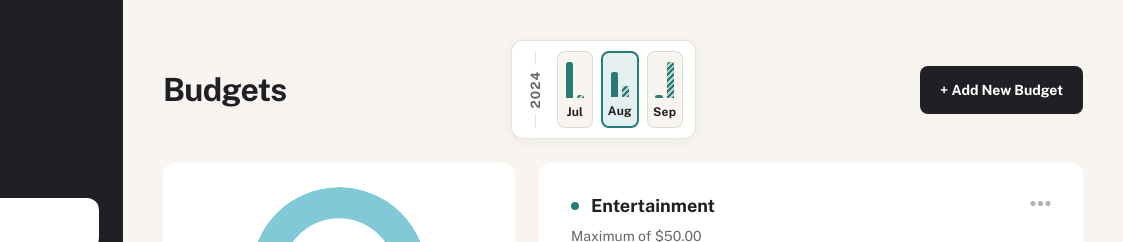
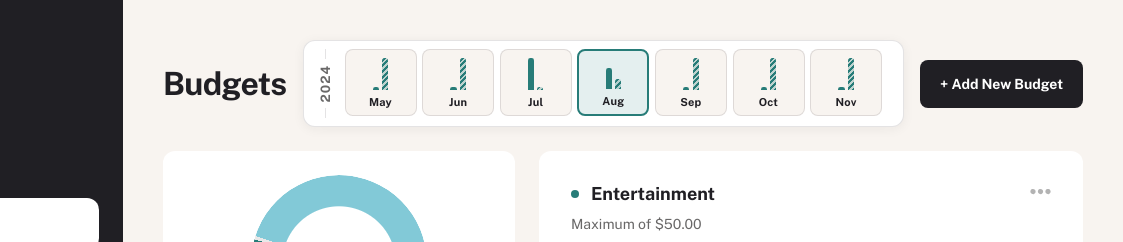
Before and after one commit to dextervorbe/personal-finance-app, a plain HTML site: page starter-code/budgets.html in a window 1280 px wide. Shown: the top 242 px of the page, 157-1280 px from the left. Drawn offline with nearby package versions, Linux system fonts and the light colour scheme.

Commit message:
Added more months to new UI

```diff
--- a/starter-code/budgets.html
+++ b/starter-code/budgets.html
@@ -103,23 +103,51 @@
               <span class="budgets-month-nav__year" id="budget-month-year"></span>
               <span class="budgets-month-nav__year-rule"></span>
             </div>
-            <div class="budgets-month-nav__strip" role="group" aria-label="Budget month">
-              <button type="button" class="budgets-month-card" id="budget-month-prev">
-                <span class="budgets-month-card__chart">
+            <div class="budgets-month-nav__strip" id="budget-month-strip" role="group" aria-label="Budget month, three months before and after the selected month">
+              <button type="button" class="budgets-month-card">
+                <span class="budgets-month-card__chart" aria-hidden="true">
                   <span class="budgets-month-card__bar budgets-month-card__bar--solid"></span>
                   <span class="budgets-month-card__bar budgets-month-card__bar--soft"></span>
                 </span>
                 <span class="budgets-month-card__label"></span>
               </button>
-              <button type="button" class="budgets-month-card" id="budget-month-current">
-                <span class="budgets-month-card__chart">
+              <button type="button" class="budgets-month-card">
+                <span class="budgets-month-card__chart" aria-hidden="true">
                   <span class="budgets-month-card__bar budgets-month-card__bar--solid"></span>
                   <span class="budgets-month-card__bar budgets-month-card__bar--soft"></span>
                 </span>
                 <span class="budgets-month-card__label"></span>
               </button>
-              <button type="button" class="budgets-month-card" id="budget-month-next">
-                <span class="budgets-month-card__chart">
+              <button type="button" class="budgets-month-card">
+                <span class="budgets-month-card__chart" aria-hidden="true">
+                  <span class="budgets-month-card__bar budgets-month-card__bar--solid"></span>
+                  <span class="budgets-month-card__bar budgets-month-card__bar--soft"></span>
+                </span>
+                <span class="budgets-month-card__label"></span>
+              </button>
+              <button type="button" class="budgets-month-card">
+                <span class="budgets-month-card__chart" aria-hidden="true">
+                  <span class="budgets-month-card__bar budgets-month-card__bar--solid"></span>
+                  <span class="budgets-month-card__bar budgets-month-card__bar--soft"></span>
+                </span>
+                <span class="budgets-month-card__label"></span>
+              </button>
+              <button type="button" class="budgets-month-card">
+                <span class="budgets-month-card__chart" aria-hidden="true">
+                  <span class="budgets-month-card__bar budgets-month-card__bar--solid"></span>
+                  <span class="budgets-month-card__bar budgets-month-card__bar--soft"></span>
+                </span>
+                <span class="budgets-month-card__label"></span>
+              </button>
+              <button type="button" class="budgets-month-card">
+                <span class="budgets-month-card__chart" aria-hidden="true">
+                  <span class="budgets-month-card__bar budgets-month-card__bar--solid"></span>
+                  <span class="budgets-month-card__bar budgets-month-card__bar--soft"></span>
+                </span>
+                <span class="budgets-month-card__label"></span>
+              </button>
+              <button type="button" class="budgets-month-card">
+                <span class="budgets-month-card__chart" aria-hidden="true">
                   <span class="budgets-month-card__bar budgets-month-card__bar--solid"></span>
                   <span class="budgets-month-card__bar budgets-month-card__bar--soft"></span>
                 </span>
--- a/starter-code/css/budgets.css
+++ b/starter-code/css/budgets.css
@@ -51,9 +51,10 @@
 .budgets-month-nav {
   display: flex;
   align-items: stretch;
-  gap: 0.625rem;
-  max-width: 26rem;
-  padding: 0.625rem 0.75rem;
+  gap: 0.5rem;
+  width: 100%;
+  max-width: min(100%, 38rem);
+  padding: 0.5rem 0.625rem;
   border-radius: 0.75rem;
   background-color: var(--color-card);
   border: 1px solid var(--color-divider);
@@ -95,19 +96,33 @@
 .budgets-month-nav__strip {
   display: flex;
   align-items: stretch;
-  gap: 0.5rem;
+  gap: 0.35rem;
   flex: 1;
   min-width: 0;
+  overflow-x: auto;
+  overscroll-behavior-x: contain;
+  scrollbar-width: thin;
+  padding-bottom: 0.125rem;
+}
+
+.budgets-month-nav__strip::-webkit-scrollbar {
+  height: 4px;
+}
+
+.budgets-month-nav__strip::-webkit-scrollbar-thumb {
+  background-color: var(--color-divider);
+  border-radius: 999px;
 }
 
 .budgets-month-card {
-  flex: 1;
-  min-width: 0;
+  flex: 1 1 2.25rem;
+  min-width: 2.35rem;
+  max-width: 4.5rem;
   display: flex;
   flex-direction: column;
   align-items: center;
   justify-content: flex-end;
-  padding: 0.5rem 0.375rem 0.5rem;
+  padding: 0.4rem 0.25rem 0.45rem;
   border: 1px solid var(--color-divider);
   border-radius: 0.5rem;
   background-color: var(--color-subtle-fill);
@@ -151,14 +166,14 @@
   display: flex;
   align-items: flex-end;
   justify-content: center;
-  gap: 0.25rem;
-  height: 2.25rem;
+  gap: 0.2rem;
+  height: 2rem;
   width: 100%;
-  margin-bottom: 0.45rem;
+  margin-bottom: 0.35rem;
 }
 
 .budgets-month-card__bar {
-  width: 0.45rem;
+  width: 0.38rem;
   border-radius: 0.15rem 0.15rem 0 0;
   min-height: 3px;
   transition: height 0.25s ease;
@@ -197,7 +212,7 @@
 }
 
 .budgets-month-card__label {
-  font-size: 0.75rem;
+  font-size: 0.6875rem;
   font-weight: 700;
   color: var(--color-heading);
   letter-spacing: 0.02em;
--- a/starter-code/js/budgets.js
+++ b/starter-code/js/budgets.js
@@ -155,9 +155,10 @@
     var cardsRoot = document.getElementById("budgets-cards-root");
 
     var budgetMonthYear = document.getElementById("budget-month-year");
-    var budgetMonthPrev = document.getElementById("budget-month-prev");
-    var budgetMonthCurrent = document.getElementById("budget-month-current");
-    var budgetMonthNext = document.getElementById("budget-month-next");
+    var budgetMonthStrip = document.getElementById("budget-month-strip");
+
+    var MONTH_STRIP_SLOTS = 7;
+    var MONTH_STRIP_CENTER = 3;
 
     var addBtn = document.getElementById("budget-add-open");
     var addDialog = document.getElementById("budget-add-dialog");
@@ -247,17 +248,18 @@
     }
 
     function renderMonthNav() {
-      if (!budgetMonthYear || !budgetMonthPrev || !budgetMonthCurrent || !budgetMonthNext)
-        return;
+      if (!budgetMonthYear || !budgetMonthStrip) return;
+
+      var buttons = budgetMonthStrip.querySelectorAll(".budgets-month-card");
+      if (buttons.length !== MONTH_STRIP_SLOTS) return;
 
       budgetMonthYear.textContent = String(viewYear);
 
-      var prev = addCalendarMonths(viewYear, viewMonth, -1);
-      var next = addCalendarMonths(viewYear, viewMonth, 1);
-
-      updateMonthCard(budgetMonthPrev, prev.y, prev.m, false);
-      updateMonthCard(budgetMonthCurrent, viewYear, viewMonth, true);
-      updateMonthCard(budgetMonthNext, next.y, next.m, false);
+      for (var slot = 0; slot < MONTH_STRIP_SLOTS; slot++) {
+        var offset = slot - MONTH_STRIP_CENTER;
+        var t = addCalendarMonths(viewYear, viewMonth, offset);
+        updateMonthCard(buttons[slot], t.y, t.m, offset === 0);
+      }
     }
 
     function closeAllBudgetMenus() {
@@ -817,19 +819,23 @@
       renderCards();
     }
 
-    if (budgetMonthPrev) {
-      budgetMonthPrev.addEventListener("click", function () {
-        var p = addCalendarMonths(viewYear, viewMonth, -1);
-        viewYear = p.y;
-        viewMonth = p.m;
-        renderAll();
-      });
-    }
-    if (budgetMonthNext) {
-      budgetMonthNext.addEventListener("click", function () {
-        var n = addCalendarMonths(viewYear, viewMonth, 1);
-        viewYear = n.y;
-        viewMonth = n.m;
+    if (budgetMonthStrip) {
+      budgetMonthStrip.addEventListener("click", function (e) {
+        var btn = e.target.closest(".budgets-month-card");
+        if (!btn || !budgetMonthStrip.contains(btn)) return;
+        var buttons = budgetMonthStrip.querySelectorAll(".budgets-month-card");
+        var slot = -1;
+        for (var i = 0; i < buttons.length; i++) {
+          if (buttons[i] === btn) {
+            slot = i;
+            break;
+          }
+        }
+        if (slot < 0) return;
+        var offset = slot - MONTH_STRIP_CENTER;
+        var t = addCalendarMonths(viewYear, viewMonth, offset);
+        viewYear = t.y;
+        viewMonth = t.m;
         renderAll();
       });
     }
```
